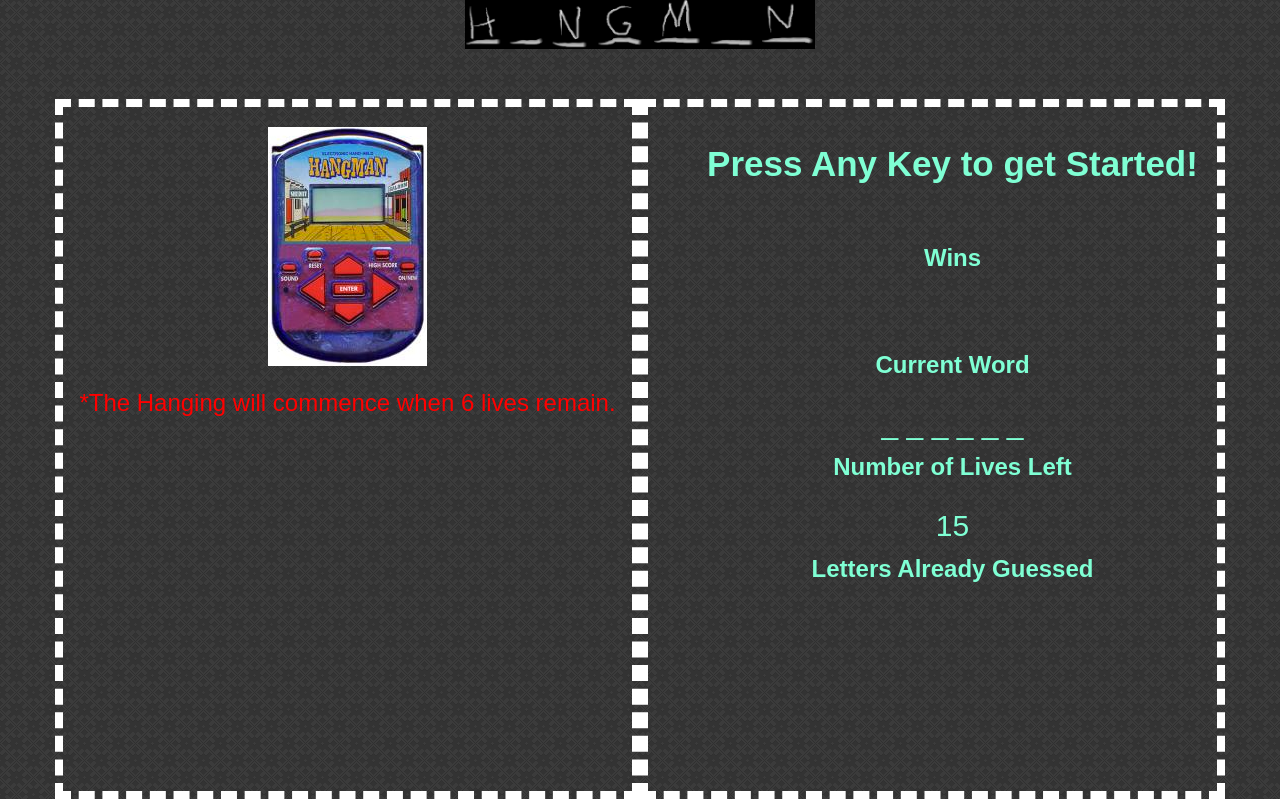
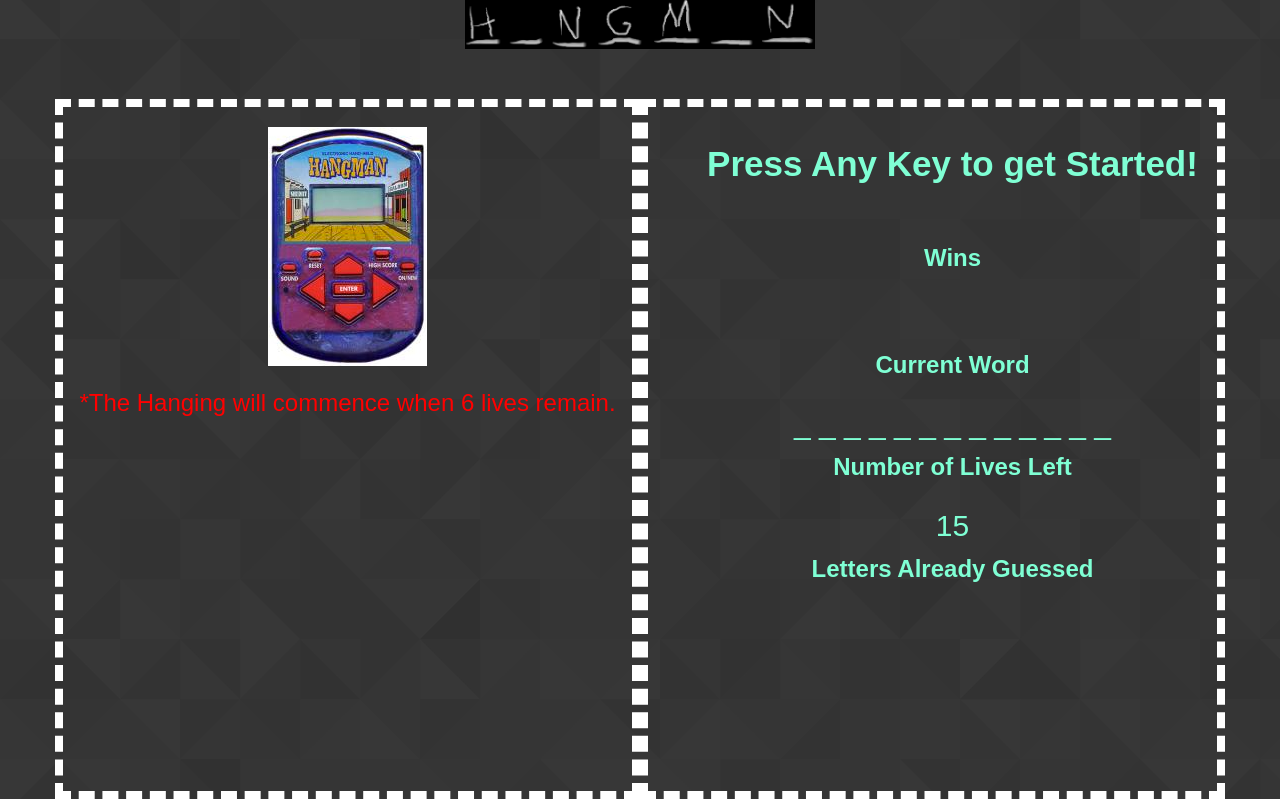
Before and after one commit to khoin084/Hangman-Game, a PHP site: page / in a window 1280 px wide. Shown: the part 21-820 px from the top of the page. Run offline with PHP 8.4, Linux system fonts and the light colour scheme.

Commit message:
final release

```diff
--- a/assets/css/style.css
+++ b/assets/css/style.css
@@ -11,7 +11,7 @@ body {
   font-size: 24px;
   color: #7FFFD4;
   line-height: 34px;
-  background: url("../images/dark_embroidery.png");
+  background: url("../images/footer_lodyas.png");
 }
 #mastHead {
 	margin-top: 20px;
--- a/assets/javascript/game.js
+++ b/assets/javascript/game.js
@@ -3,10 +3,9 @@
 *Date: 1/29/2017
 *UCSD Code Bootcamp: Homework #3
 */
-
 //variable declarations
 var wordlist = ["Princess","supernintendo", "sega", "Nintendo", "gameboy","Mario","Bowser",
-"Princess", "Sonic", "Khoi", "Cplusplus", "java", "coffee"];
+"Princess", "Sonic", "Khoi", "Cplusplus", "java", "coffee", "car", "Bootcamp", "StackOverflow"];
 var rndmWord;
 var userGuess;
 var guessed = [];
@@ -30,10 +29,7 @@ function startDisplay() {
 	//display starting lives.
 	document.getElementById("lives").innerHTML = lives;
 }
-/*copyArr takes in one array paraemter and returns a copy of the array.
-*Objective is to make a copy of the guessed array
-*for later processing and filtering out repeated guesses.
-*/
+//copyArr takes in desired array as argument and returns a copy.
 function copyArr(inputArr) {
 	var temp = [];
 	for (var i =0; i < inputArr.length; i++) {
@@ -41,11 +37,7 @@ function copyArr(inputArr) {
 	}
 	return temp;
 }
-/*filterRepeat takes in two array params and returns a
-*filtered array with no repeated chars.
-*Objective is to detect repeated chars. If repeated characters
-*are found, splice it out with method splice()
-*/
+//take in two arr args and returns an array with no repeated chars.
 function filterRepeat(inputArr,filterArr) {
 	var counter = 0;
 	//nested for loop to compare two arrays.
@@ -67,9 +59,8 @@ function filterRepeat(inputArr,filterArr) {
 	}
 	return filterArr;
 }
-/*correctGuessed takes two array params and returns the number of wrong guesses
-*thus far.
-*/
+/*two arr args and delets indexes with correct gusses. Leaving only wrong guesses.
+Returns the nubmer of wrong guesses.*/
 function numOfWrongGuesses(disArr, wrongArr) {
 	for (var i = 0; i < disArr.length; i++) {
 		for(var j = 0; j < wrongArr.length; j++) {
@@ -81,8 +72,7 @@ function numOfWrongGuesses(disArr, wrongArr) {
 	}
 	return wrongArr.length;
 }
-/*displays the stick figure hangman accorinding to reducing lives.
-access src image from assets folder and display to DOM.*/
+//displays the stick figure hangman to the DOM accorindingly with decrementing lives.
 function beginHanging(num) {
 	switch(num) {
     case 6:
@@ -140,7 +130,6 @@ function resetGame () {
 	}
 	lives = 13;						//resetting the lives
 }
-
 //function called after the page fully loads from HTML file.
 function loadingIsDone() {
 	//screen setup for game.
@@ -174,7 +163,6 @@ function loadingIsDone() {
 			document.getElementById("lives").innerHTML = lives;
 			document.getElementById("noRepeat").innerHTML = noRepeatGuessed.join(" ");
 		}
-
 		//make a copy of the user guessed array.
 		copyOfGuessed = copyArr(guessed);
 		//filter the user guessed array and rid of repeated characters.
@@ -182,7 +170,6 @@ function loadingIsDone() {
 		wrongGuesses = copyArr(noRepeatGuessed);
 		//numOfWrongGuesses function returns wrong guesses thus far.
 		lives = lives - numOfWrongGuesses(displayArr, wrongGuesses);
-
 		//start displaying hanging stick figures. Also, trigger next round.
 		if(lives <= 7 && lives >= 0) {
 			beginHanging(lives);
@@ -202,7 +189,6 @@ function loadingIsDone() {
 			document.getElementById("noRepeat").innerHTML = noRepeatGuessed.join(" ");
 			alert("You Lose, press Any Key to Play Again.");
 		}
-
 		//Redisplaying contents onto the screen.
 		document.getElementById("currentLetter").innerHTML = displayArr.join(" ");
 		document.getElementById("lives").innerHTML = lives;
@@ -210,6 +196,5 @@ function loadingIsDone() {
 		for(var i = 0; i < noRepeatGuessed.length; i++) {
 			document.getElementById("noRepeat").innerHTML = noRepeatGuessed.join(" ");
 		}
-
 	};//end of event function
 }//end of inputConditioning()
```
Also changed, not shown: assets/images/footer_lodyas.png (added), 1 other file.
